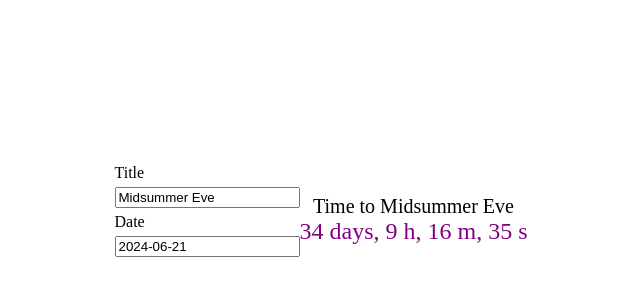
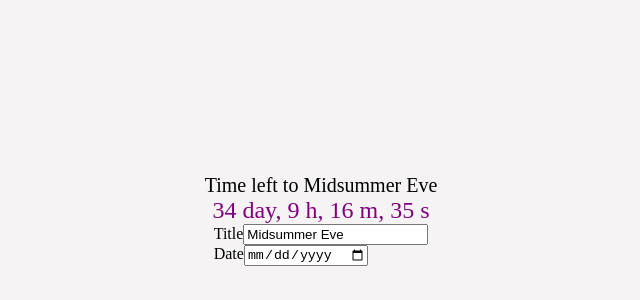
Before and after one commit to MeghdadHadidi/recifyr, an Angular app: page / in a window 1280 px wide. Shown: the part 180-480 px from the top of the page, without its empty margins (319-959 px from the left). Built offline with nearby package versions, Linux system fonts and the light colour scheme.

Commit message:
move inputs to app component, calculate event title

```diff
--- a/src/app/app.component.html
+++ b/src/app/app.component.html
@@ -1,5 +1,16 @@
 <main class="main">
-  <event-countdown></event-countdown>
+  <event-countdown [targetDateMillis]="eventDateAsMillis" [eventTitle]="eventTitle"></event-countdown>
+
+  <div class="event-info">
+    <div>
+      <label>Title</label>
+      <input type="text" [(ngModel)]="eventTitle" placeholder="What is going to happen?" />
+    </div>
+    <div>
+      <label>Date</label>
+      <input type="date" [(ngModel)]="eventDate" />
+    </div>
+  </div>
 </main>
 
 <router-outlet />
--- a/src/app/app.component.scss
+++ b/src/app/app.component.scss
@@ -1,8 +1,9 @@
-
 main {
-  width: 100%;
+  background-color: #f5f3f3;
+  width: 100vw;
   min-height: 100vh;
   display: flex;
+  flex-direction: column;
   justify-content: center;
   align-items: center;
   position: relative;
--- a/src/app/app.component.ts
+++ b/src/app/app.component.ts
@@ -1,14 +1,22 @@
 import { Component } from '@angular/core'
+import { FormsModule } from '@angular/forms'
 import { RouterOutlet } from '@angular/router'
 import { CountdownComponent } from "./countdown/countdown.component"
 
 @Component({
   selector: 'app-root',
   standalone: true,
-  imports: [RouterOutlet, CountdownComponent],
+  imports: [RouterOutlet, CountdownComponent, FormsModule],
   templateUrl: './app.component.html',
   styleUrl: './app.component.scss',
 })
 export class AppComponent {
   title = 'FrontendChallenge'
+
+  eventDate: string = new Date('2024-06-21').toString()
+  eventTitle: string = "Midsummer Eve"
+
+  get eventDateAsMillis(): number {
+    return new Date(this.eventDate).getTime()
+  }
 }
--- a/src/app/countdown/countdown.component.html
+++ b/src/app/countdown/countdown.component.html
@@ -1,12 +1,9 @@
-<div class="countdown-container">
-    <div class="event-info">
-        <label>Title</label>
-        <input type="text" value="Midsummer Eve" readonly>
-        <label>Date</label>
-        <input type="text" value="2024-06-21" readonly>
-    </div>
-    <div class="time-display">
-        Time to Midsummer Eve
-        <div class="time">{{ countdown }}</div>
+<div class="time-display">
+    {{ eventTitleCalculated }}
+    <div class="time">
+        <span>{{ countdown.days }} day</span>,
+        <span>{{ countdown.hours }} h</span>,
+        <span>{{ countdown.minutes }} m</span>,
+        <span>{{ countdown.seconds }} s</span>
     </div>
 </div>
--- a/src/app/countdown/countdown.component.ts
+++ b/src/app/countdown/countdown.component.ts
@@ -1,4 +1,4 @@
-import { Component, OnDestroy, OnInit } from '@angular/core';
+import { Component, Input, OnDestroy, OnInit } from '@angular/core';
 
 @Component({
   selector: 'event-countdown',
@@ -7,23 +7,59 @@ import { Component, OnDestroy, OnInit } from '@angular/core';
   templateUrl: './countdown.component.html',
   styleUrl: './countdown.component.scss'
 })
-export class CountdownComponent implements OnInit {
-  // hardcoding the current date for now
-  // TODO: create a form in parent component
-  // and pass as input
-  targetDate: Date = new Date('2024-06-21T00:00:00')
+export class CountdownComponent implements OnInit, OnDestroy {
+  /**
+   * This property is required. We will check for this before
+   * caculating and rendering the timer
+   */
+  @Input({ required: true }) targetDateMillis!: number;
+  @Input() eventTitle!: string;
 
-  // let's keep the countdown as a formatted string
-  countdown: string = '' // '00 days, 00 h, 00 m, 00 s'
+  /**
+   * Keeping the countdown in a more complex structure
+   * it makes it easy to have more granular control
+   * over different parts of the the countdown
+   *
+   * TODO:
+   * enhancement - make sure next part of the timer needs
+   * to be update first before calculating and updating it
+   */
+  countdown!: {
+    days: number
+    hours: number
+    minutes: number
+    seconds: number
+  }
+
+  // reference to the interval to clear it later
+  interval: ReturnType<typeof setInterval> | undefined;
 
   ngOnInit(): void {
-    // TODO: cleanup before unmount
-    setInterval(() => this.updateCountdown(), 1000)
+    this.updateCountdown()
+
+    // TODO: cleanup later
+    this.interval = setInterval(() => this.updateCountdown(), 1000)
+  }
+
+  ngOnDestroy(): void {
+    clearInterval(this.interval)
+  }
+
+  // a getter that returns a calculated event title based on the countdown object
+  get eventTitleCalculated(): string {
+    // if the countdown is all 0 then we are done and the event is over
+    const { days, hours, minutes, seconds } = this.countdown
+    if(days + hours + minutes + seconds === 0) {
+      return `Event is over! 🎉`
+    }
+
+    // if event title exists, add `Tile left to...`, otherwise return a default title
+    return this.eventTitle ? `Time left to ${this.eventTitle}` : `Time left to go`
   }
 
   private updateCountdown(): void {
     const currentTime = new Date();
-    const diff = this.targetDate.getTime() - currentTime.getTime()
+    const diff = this.targetDateMillis - currentTime.getTime()
 
     const dayInMillis = 1000 * 60 * 60 * 24
     const hourInMillis = 1000 * 60 * 60
@@ -34,9 +70,19 @@ export class CountdownComponent implements OnInit {
       const hours = Math.floor((diff % dayInMillis) / hourInMillis)
       const minutes = Math.floor((diff % hourInMillis) / minuteInMillis)
       const seconds = Math.floor((diff % minuteInMillis) / 1000)
-      this.countdown = `${days} days, ${hours} h, ${minutes} m, ${seconds} s`
+      this.countdown = {
+        days,
+        hours,
+        minutes,
+        seconds
+      }
     } else {
-      this.countdown = "It's time!"
+      this.countdown = {
+        days: 0,
+        hours: 0,
+        minutes: 0,
+        seconds: 0
+      }
     }
   }
 }
```
Also changed, not shown: 1 other file (tests, documents, lock files or other folders).
